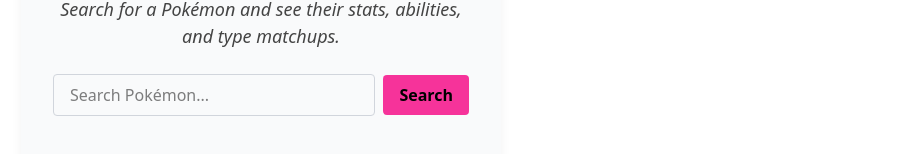
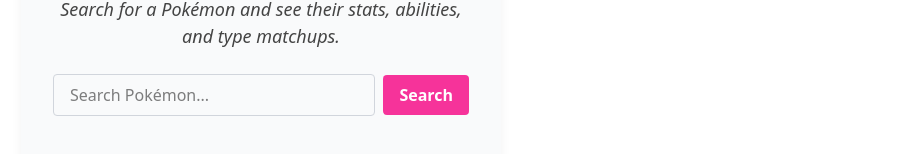
Before and after one commit to Omid2831/Pok-Scope, a React (Vite) app in the folder Pok-Scope/: page / in a window 1280 px wide. Shown: the part 350-504 px from the top of the page, without its empty margins (379-1280 px from the left). Built offline with nearby package versions, Linux system fonts and the light colour scheme; a web font is replaced by a local one.

Commit message:
style: adding trasition

```diff
--- a/Pok-Scope/src/components/SearchInput.jsx
+++ b/Pok-Scope/src/components/SearchInput.jsx
@@ -48,7 +48,7 @@
       />
       {/* Search button with blue background and white text */}
       <button
-        className={`px-4 py-2 ${TypeBackgrounds.bgs.pink} ${TypeColors.black} rounded ${TypeBackgrounds.bgs.HbgPink} ${TypeBackgrounds.searchButton}`}
+        className={`px-4 py-2 ${TypeBackgrounds.bgs.pink} ${TypeColors.white} rounded ${TypeBackgrounds.bgs.HbgPink} ${TypeBackgrounds.searchButton}`}
         onClick={onSearchClick}
         disabled={isSearching}
       >
@@ -61,7 +61,7 @@
       {/* Clear button appears only if there is some input */}
       {searchTerm && (
         <button
-          className={`px-3 py-2 ${TypeBackgrounds.bgs.gray300} ${TypeColors.black} rounded ${TypeBackgrounds.bgs.HbgGray400} transition`}
+          className={`px-3 py-2 ${TypeBackgrounds.bgs.gray300} ${TypeColors.black} rounded ${TypeBackgrounds.bgs.HbgGray400} ${TypeBackgrounds.searchButton}`}
           onClick={onClearClick}
         >
           Clear
```
